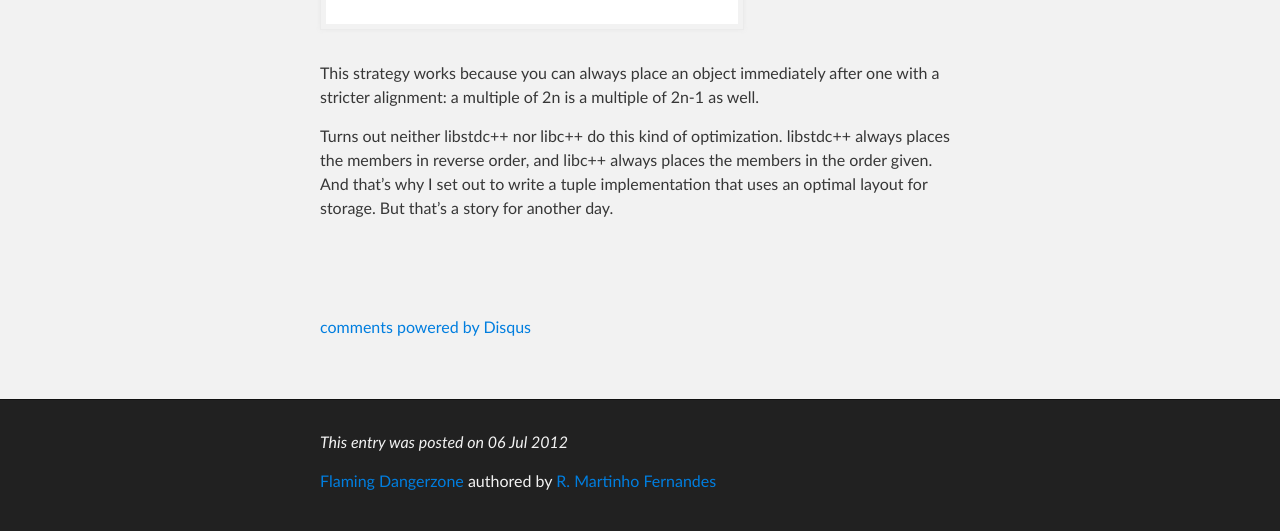
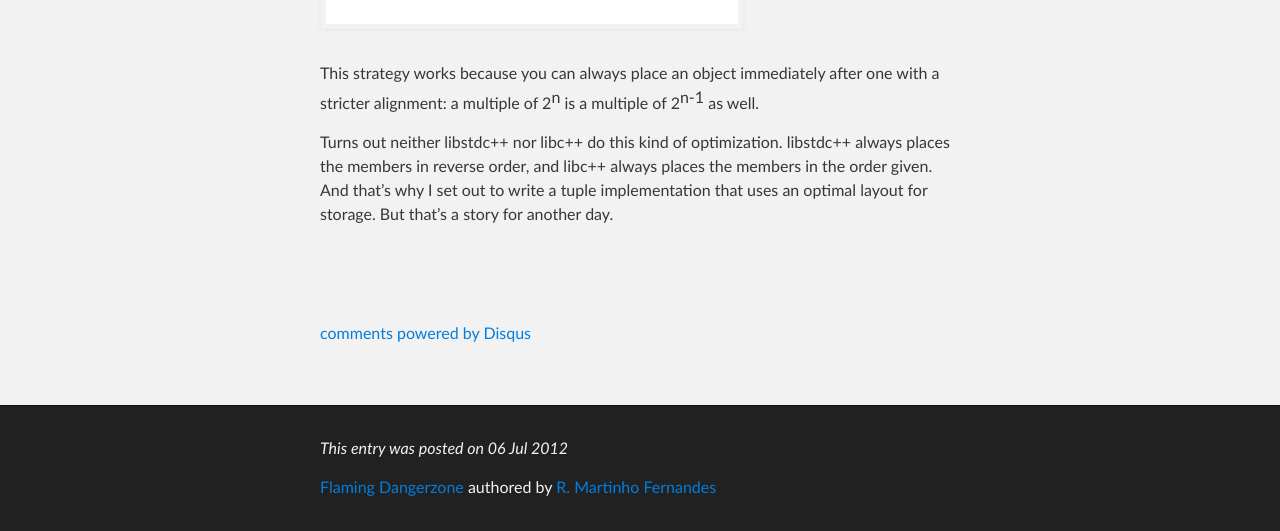
Before and after one commit to rmartinho/flamingdangerzone, a Jekyll site: the page built from _posts/2012-07-06-optimal-tuple-i.markdown, in a window 1280 px wide. Shown: the part 2399-2930 px from the top of the page. Built offline with Jekyll 4.4.1, drawn with Linux system fonts in a browser that asks for light colours; comment, search, counter and statistics services are not loaded.

Commit message:
Arfgh, I want superscripts.

```diff
--- a/stylesheets/stylesheet.css
+++ b/stylesheets/stylesheet.css
@@ -145,6 +145,10 @@ em {
 
 strong {
   font-weight: bold;
+}
+
+sup {
+  vertical-align: super;
 }
 
 img {
```
